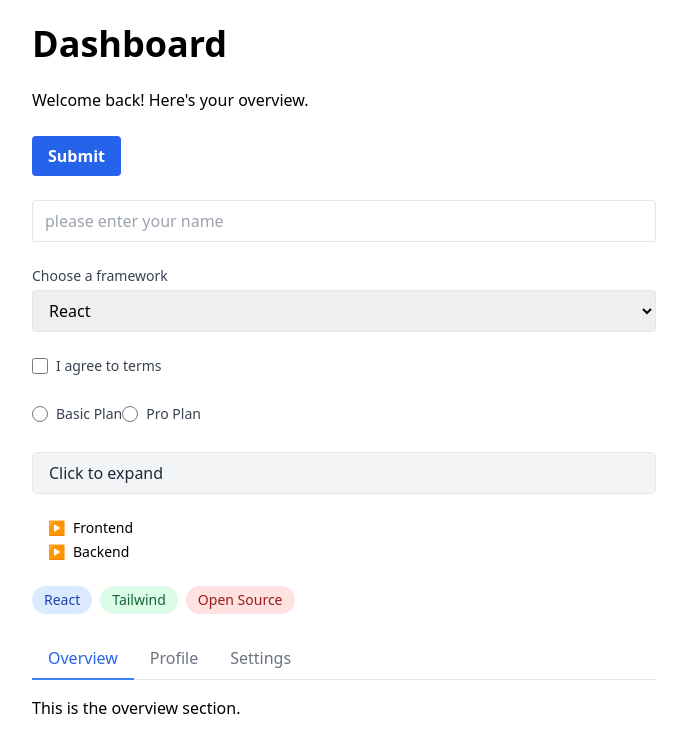
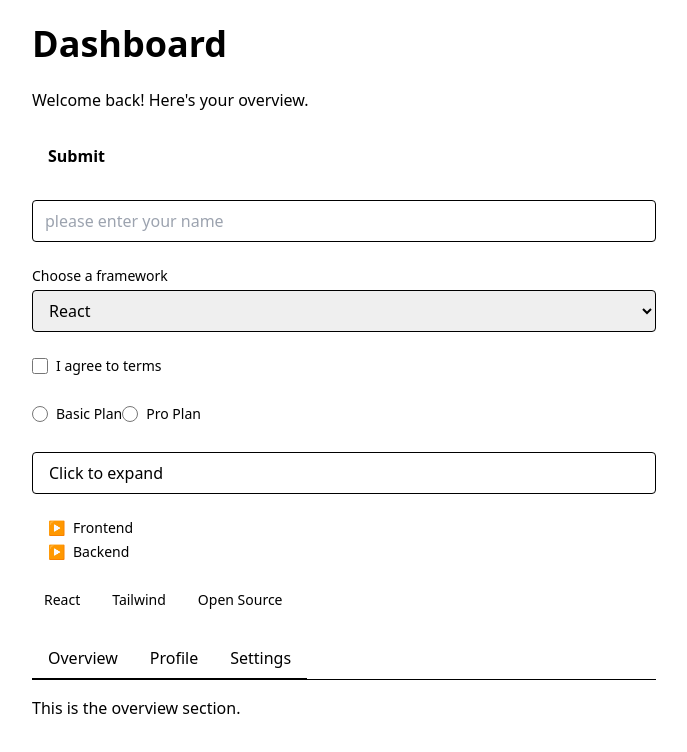
Before and after one commit to nevin03/Reusable-components, a React (Vite) app: page / in a window 1280 px wide. Shown: the top 752 px of the page, without its empty margins (296-983 px from the left). Built offline with nearby package versions, Linux system fonts and the light colour scheme.

Commit message:
primar,secondary,teritary colors configured

```diff
--- a/tailwind.config.js
+++ b/tailwind.config.js
@@ -1,8 +1,46 @@
-// tailwind.config.js
+/** @type {import('tailwindcss').Config} */
 export default {
-  content: ["./index.html", "./src/**/*.{js,jsx,ts,tsx}"],
+  content: ["./src/**/*.{js,jsx,ts,tsx}"],
   theme: {
-    extend: {},
+    colors: {
+      primary: {
+        50: "#f0f9ff",
+        100: "#e0f2fe",
+        200: "#bae6fd",
+        300: "#7dd3fc",
+        400: "#38bdf8",
+        500: "#0ea5e9",
+        600: "#0284c7",
+        700: "#0369a1",
+        800: "#075985",
+        900: "#0c4a6e",
+      },
+      secondary: {
+        60: "#f8fafc",
+        100: "#f1f5f9",
+        200: "#e2e8f0",
+        300: "#cbd5e1",
+        400: "#94a3b8",
+        500: "#64748b",
+        600: "#475569",
+        700: "#334155",
+        800: "#1e293b",
+        900: "#0f172a",
+      },
+      tertiary: {
+        60: "#fefce8",
+        100: "#fef9c3",
+        200: "#fef08a",
+        300: "#fde047",
+        400: "#facc15",
+        500: "#eab308",
+        600: "#ca8a04",
+        700: "#a16207",
+        800: "#854d0e",
+        900: "#713f12",
+      },
+    },
   },
+
   plugins: [],
 };
```
